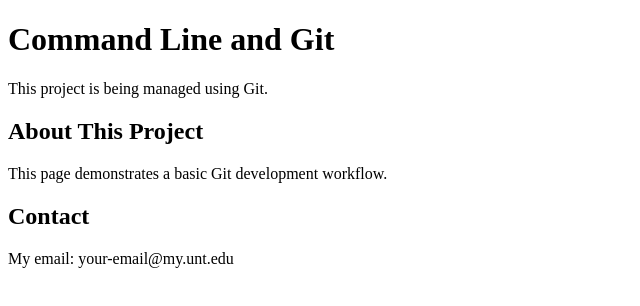
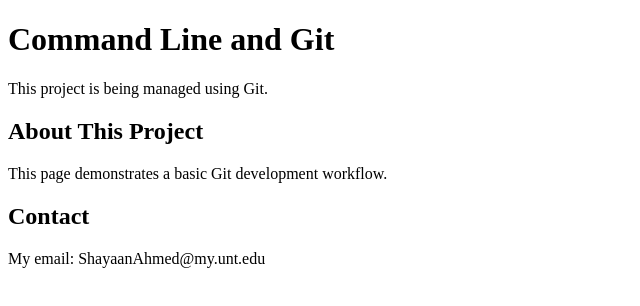
Before and after one commit to One-Cup-Of-Tea/csce3420-class-activity-2, a plain HTML site: page index.html in a window 1280 px wide. Shown: the full height of the page, 0-640 px from the left. Drawn offline with Linux system fonts and the light colour scheme.

Commit message:
Update contact email

```diff
--- a/index.html
+++ b/index.html
@@ -11,7 +11,7 @@
     <p>This page demonstrates a basic Git development workflow.</p>
 
     <h2>Contact</h2>
-    <p>My email: your-email@my.unt.edu</p>
+    <p>My email: ShayaanAhmed@my.unt.edu</p>
 
 </body>
 </html>
```
